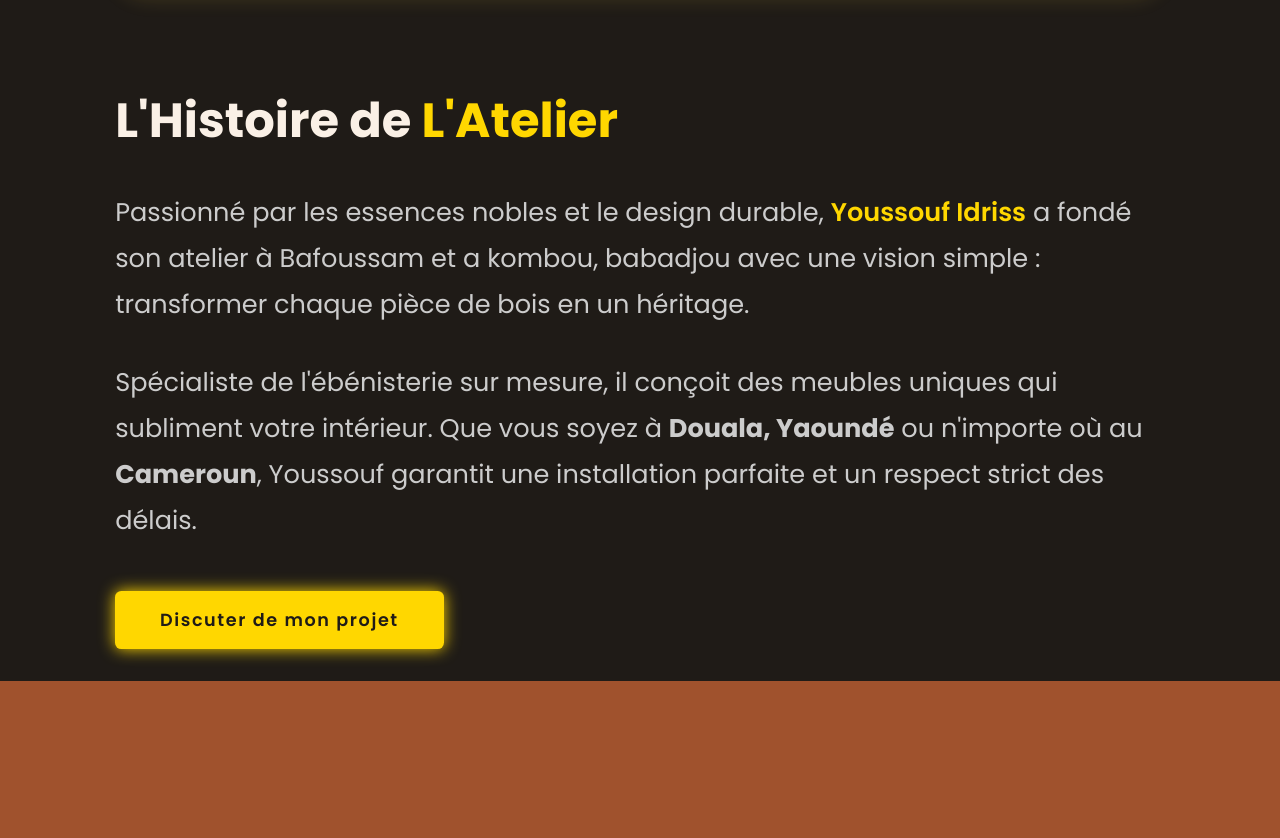
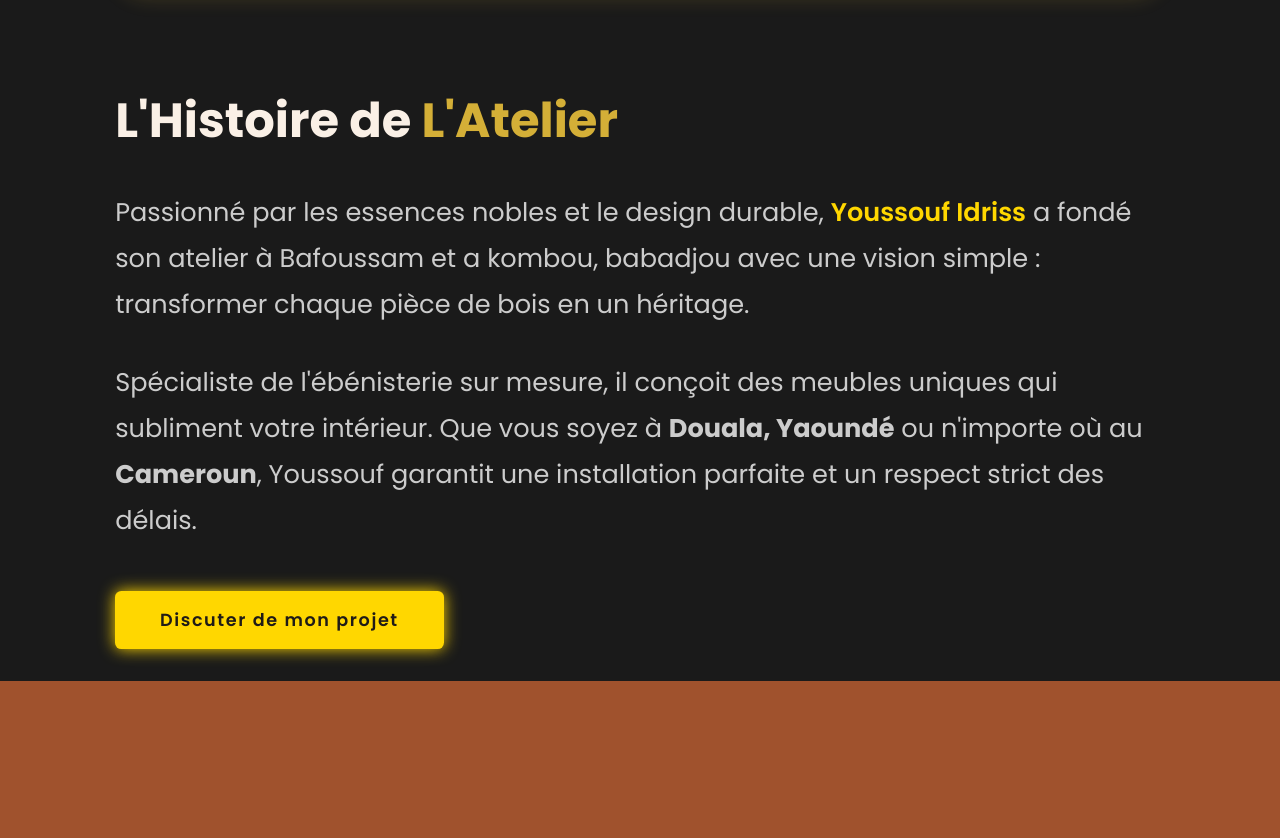
Before and after one commit to valdeskuete/idriss, a plain HTML site: page index.html in a window 1280 px wide. Shown: the part 5836-6674 px from the top of the page. Drawn offline with nearby package versions, Linux system fonts and the light colour scheme; no server answers.

Commit message:
Update style.css

```diff
--- a/css/style.css
+++ b/css/style.css
@@ -859,3 +859,18 @@ section {
 .heading span {
     color: var(--clr-gold); /* Ou votre code couleur ex: #d4af37 */
 }
+
+/* Correction pour la section À Propos */
+.about {
+    background: #1a1a1a !important; /* Force le fond sombre */
+    color: #ffffff !important;      /* Force le texte en blanc */
+}
+
+.about h2 span {
+    color: #d4af37; /* Assure que "L'Atelier" reste doré */
+}
+
+.about p {
+    color: #cccccc; /* Gris clair pour le texte pour une lecture douce */
+    font-size: 1.6rem;
+}
```
